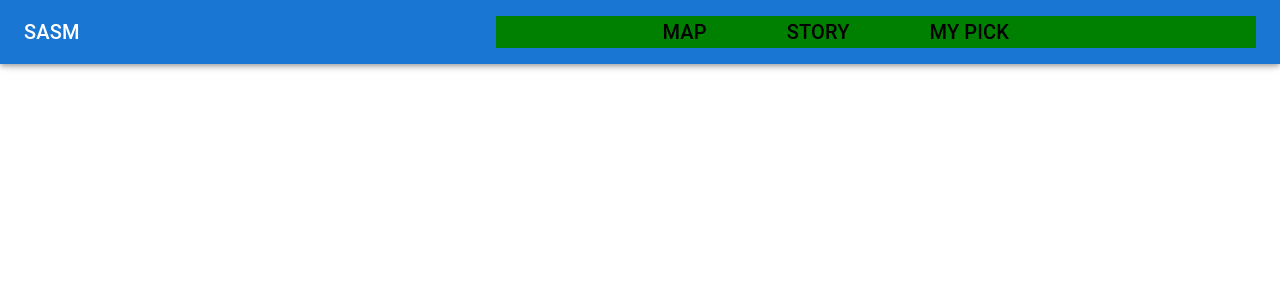
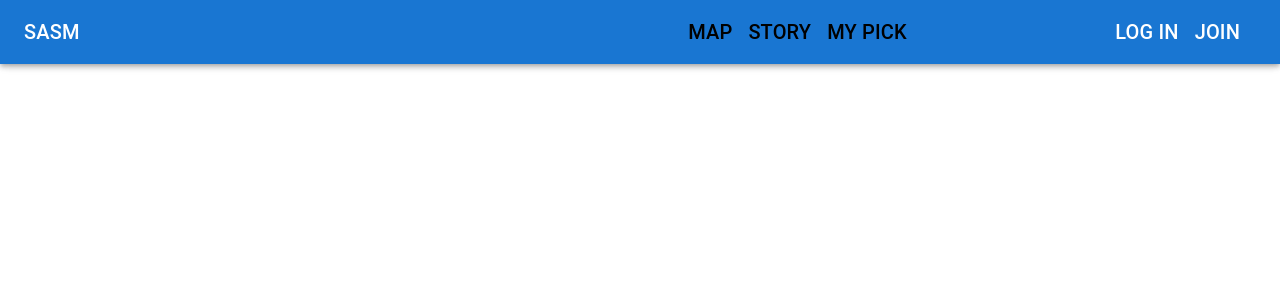
Before and after one commit to sdp-tech/SASM_FE, a React (Create React App) app: page /mypage in a window 1280 px wide. Shown: the top 300 px of the page. Built offline with nearby package versions, Linux system fonts and the light colour scheme.

Commit message:
Navibar link organized

```diff
--- a/src/components/common/Navibar.jsx
+++ b/src/components/common/Navibar.jsx
@@ -2,20 +2,15 @@ import * as React from 'react';
 import AppBar from '@mui/material/AppBar';
 import Box from '@mui/material/Box';
 import Toolbar from '@mui/material/Toolbar';
-import IconButton from '@mui/material/IconButton';
 import Typography from '@mui/material/Typography';
-import Badge from '@mui/material/Badge';
-import MenuItem from '@mui/material/MenuItem';
-import Menu from '@mui/material/Menu';
-import MenuIcon from '@mui/icons-material/Menu';
-import AccountCircle from '@mui/icons-material/AccountCircle';
-import MailIcon from '@mui/icons-material/Mail';
-import NotificationsIcon from '@mui/icons-material/Notifications';
 import styled from 'styled-components';
 
-
+const NavibarSection = styled.div`
+background-color: red;
+grid-area: navibar;
+`
 const NavBox = styled(Box)`
-  background : green;
+  // background : green;
   color: black;
   // height: 48px;
   // height: 70px;
@@ -28,75 +23,34 @@ const NavBox = styled(Box)`
   // border:1px solid red;
 `;
 
-const NavibarSection = styled.div`
-  background-color: red;
-  grid-area: navibar;
-`
-
 const urlHash = {
   'SASM': '',
   'MAP': 'map',
   'STORY': 'story',
   'MY PICK': 'mypage',
-  'LOGIN': 'auth',
-  'JOIN': 'auth'
+  'LOG IN': 'auth',
+  'JOIN': 'auth/register'
 }
 
+const handlePageRedirection = (title) => {
+  window.location.href = '/' + urlHash[title];
+}
+
+const PageTitle = ({title}) => {
+  return (
+    <Typography
+      variant="h6"
+      noWrap
+      component="div"
+      sx={{ mr: 2, display: { xs: 'none', md: 'flex' } }}
+      onClick={()=>handlePageRedirection(title)}
+    >
+      {title}
+    </Typography>
+  )
+}
 
 export default function Navibar() {
-
-  const [anchorEl, setAnchorEl] = React.useState(null);
-  const isMenuOpen = Boolean(anchorEl);
-
-  const handleProfileMenuOpen = (event) => {
-    setAnchorEl(event.currentTarget);
-  };
-  const handleMenuClose = () => {
-    setAnchorEl(null);
-  };
-
-
-  const handlePageRedirection = (title) => {
-    window.location.href = '/' + urlHash[title];
-  }
-  const handlePageGoToIntro = () => {
-    window.location.href = '/';
-  }
-  const handlePageGoToHome = () => {
-    window.location.href = '/home';
-  }
-  const handlePageGoToStory = () => {
-    window.location.href = '/story';
-  }
-  const handlePageGoToMypage = () => {
-    window.location.href = '/mypage';
-  }
-  const handlePageGoToAbout = () => {
-    window.location.href = '/';
-  }
-
-  // 프로필 아이콘 클릭시 팝업 메뉴 모달
-  const menuId = 'menu';
-  const renderMenu = (
-    <Menu
-      anchorEl={anchorEl}
-      anchorOrigin={{
-        vertical: 'top',
-        horizontal: 'right',
-      }}
-      id={menuId}
-      keepMounted
-      transformOrigin={{
-        vertical: 'top',
-        horizontal: 'right',
-      }}
-      open={isMenuOpen}
-      onClose={handleMenuClose}
-    >
-      <MenuItem onClick={handlePageRedirection}>Login</MenuItem>
-      <MenuItem onClick={handlePageRedirection}>My account</MenuItem>
-    </Menu>
-  );
 
   return (
     <NavibarSection>
@@ -107,61 +61,27 @@ export default function Navibar() {
           <Toolbar>
             {/* 로고 */}
             <Box sx={{ display: { xs: 'none', md: 'flex' } }}>
-
-              <Typography
-                variant="h6"
-                noWrap
-                component="div"
-                sx={{ mr: 2, display: { xs: 'none', md: 'flex' } }}
-                onClick={()=>handlePageRedirection('SASM')}
-              >
-                SASM
-              </Typography>
+              <PageTitle title='SASM'></PageTitle>
             </Box>
 
             {/* 메뉴 */}
             <NavBox sx={{ display: { xs: 'none', md: 'flex' } }}>
-
-              <Typography
-                variant="h6"
-                noWrap
-                component="div"
-                sx={{ mr: 10, display: { xs: 'none', md: 'flex' } }}
-                onClick={handlePageGoToHome}
-              >
-                MAP
-              </Typography>
-
-
-              <Typography
-                variant="h6"
-                noWrap
-                component="div"
-                sx={{ mr: 10, display: { xs: 'none', md: 'flex' } }}
-                onClick={handlePageGoToStory}
-              >
-                STORY
-              </Typography>
-
-              <Typography
-                variant="h6"
-                noWrap
-                component="div"
-                sx={{ mr: 10, display: { xs: 'none', md: 'flex' } }}
-                onClick={handlePageGoToMypage}
-              >
-                MY PICK
-              </Typography>
+              <PageTitle title='MAP'></PageTitle>
+              <PageTitle title='STORY'></PageTitle>
+              <PageTitle title='MY PICK'></PageTitle>
             </NavBox>
 
             {/* 중간 공백용 */}
             <Box sx={{ flexGrow: 1 }} />
 
+            {/* 로그인 및 회원가입 */}
+            <Box sx={{ display: { xs: 'none', md: 'flex' } }}>
+              <PageTitle title='LOG IN'></PageTitle>
+              <PageTitle title='JOIN'></PageTitle>
+            </Box>
+
           </Toolbar>
         </AppBar>
-
-        {/* 프로필 클릭 시 anchor값 설정되서 프로필 메뉴 팝업 */}
-        {renderMenu}
       </Box>
     </NavibarSection>
   );
```
